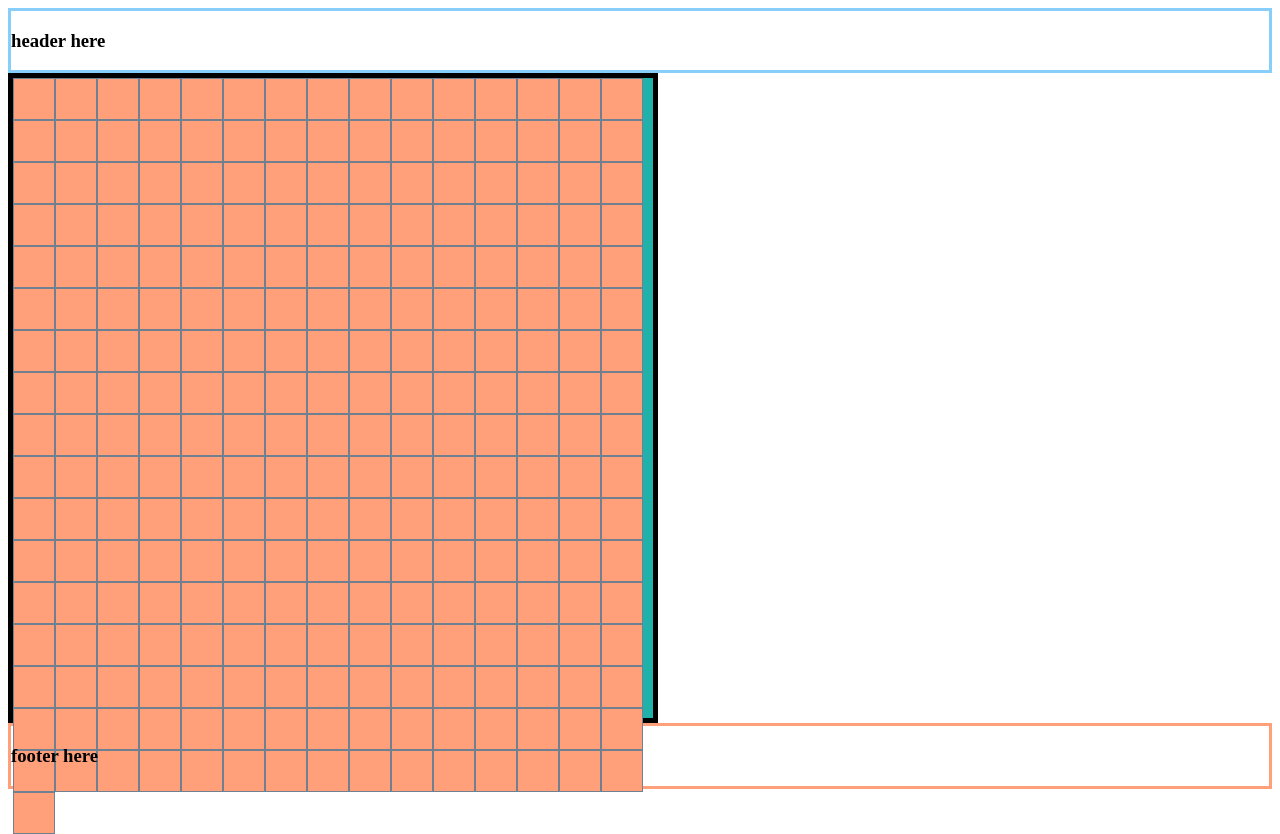
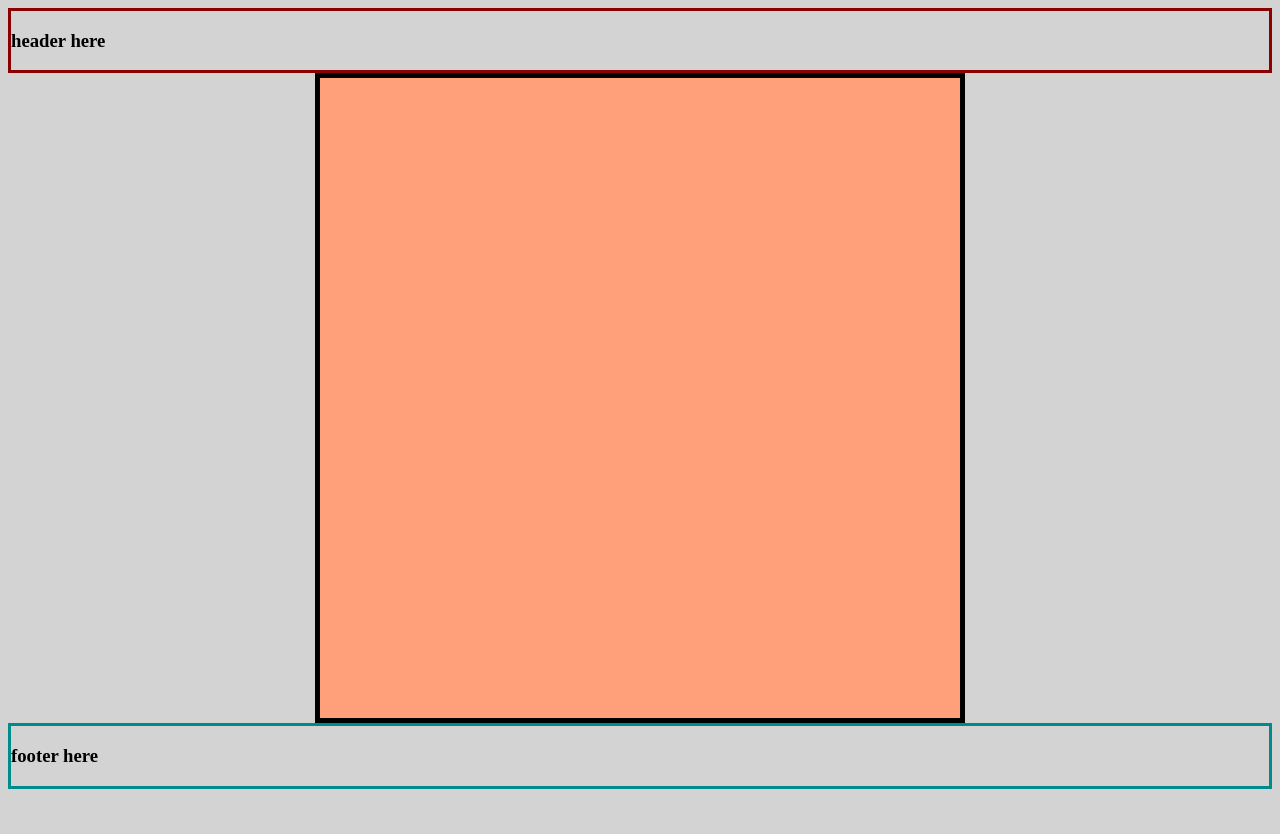
Before and after one commit to notahappyrobot/etch-a-sketch, a plain HTML site: page index.html in a window 1280 px wide. After the commit the page ends 800 px from the top, so only its background shows below. Drawn offline with Linux system fonts and the light colour scheme.

Commit message:
16x16 grid made, mouseover working

```diff
--- a/main.css
+++ b/main.css
@@ -1,3 +1,8 @@
+body{
+    background-color: lightgray;
+
+}
+
 #grid{
 height: 640px;
 width: 640px;
@@ -5,6 +10,10 @@ display: flex;
 flex-wrap: wrap;
 background-color: lightseagreen;
 border: 5px solid black;
+text-align: center;
+margin: auto;
+
+
 
 }
 
@@ -12,19 +21,19 @@ border: 5px solid black;
     height: 40px;
     width: 40px;
     background-color: lightsalmon;
-    border-width: thin;
-    border-style: solid;
-    border-color: slategray;
+
+
+
 }
 
 #headerDiv{
     border-style: solid;
-    border-color: lightskyblue;
+    border-color: darkred;
     width: auto;
 }
 
 #footerDiv{
     border-style: solid;
-    border-color: lightsalmon;
+    border-color: darkcyan;
     width: auto;
 }
--- a/main.js
+++ b/main.js
@@ -15,4 +15,15 @@ function createBoard(){
 
 }
 
+
+grid.addEventListener('mouseover',function(e){
+     e.target.style.background ="grey";
+     //console.log(e.target.id);
+ })
+
+ grid.addEventListener('mouseout',function(e){
+    e.target.style.background ="lightgrey";
+    //console.log(e.target.id);
+})
+
 createBoard();
```
